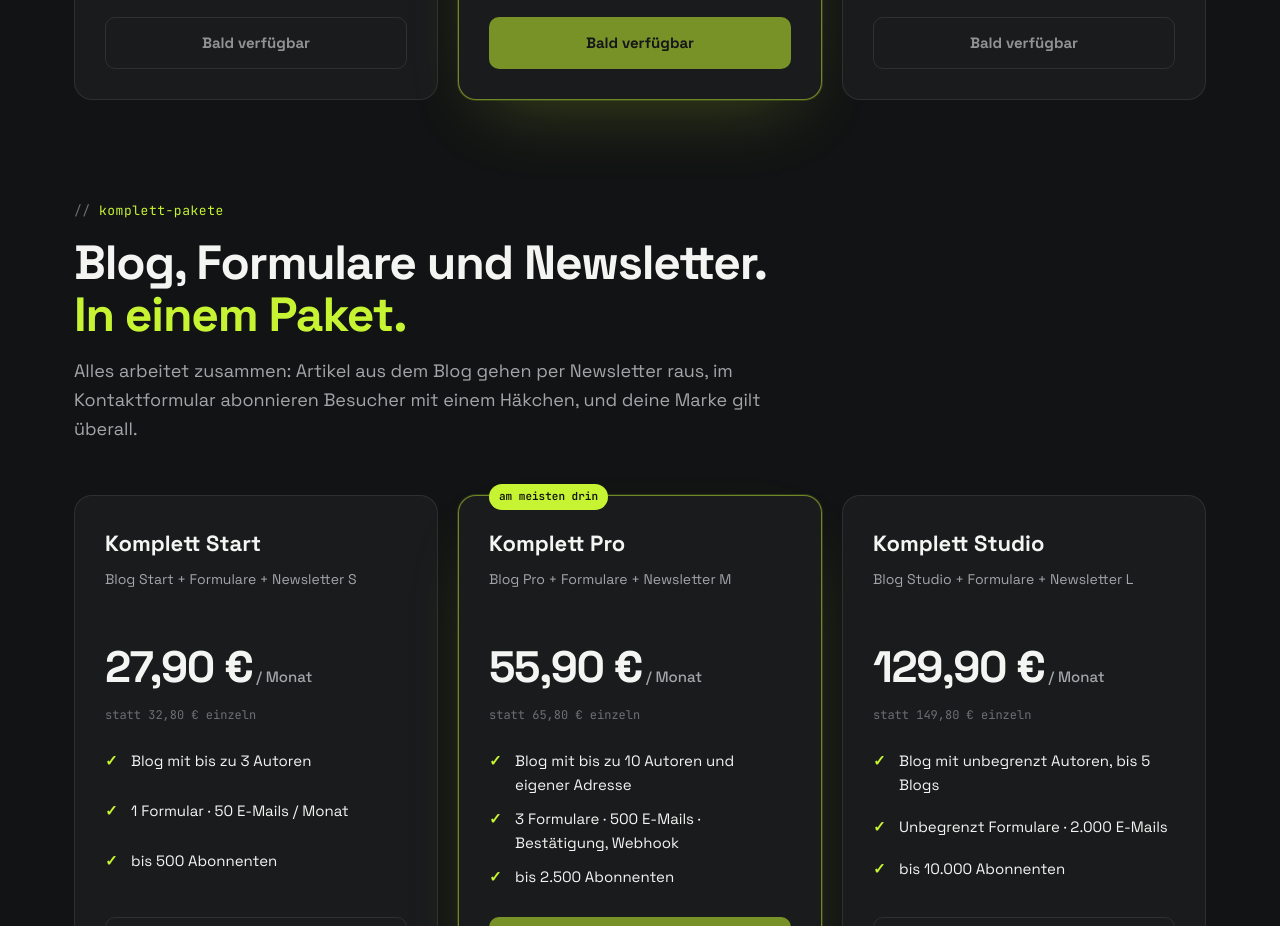
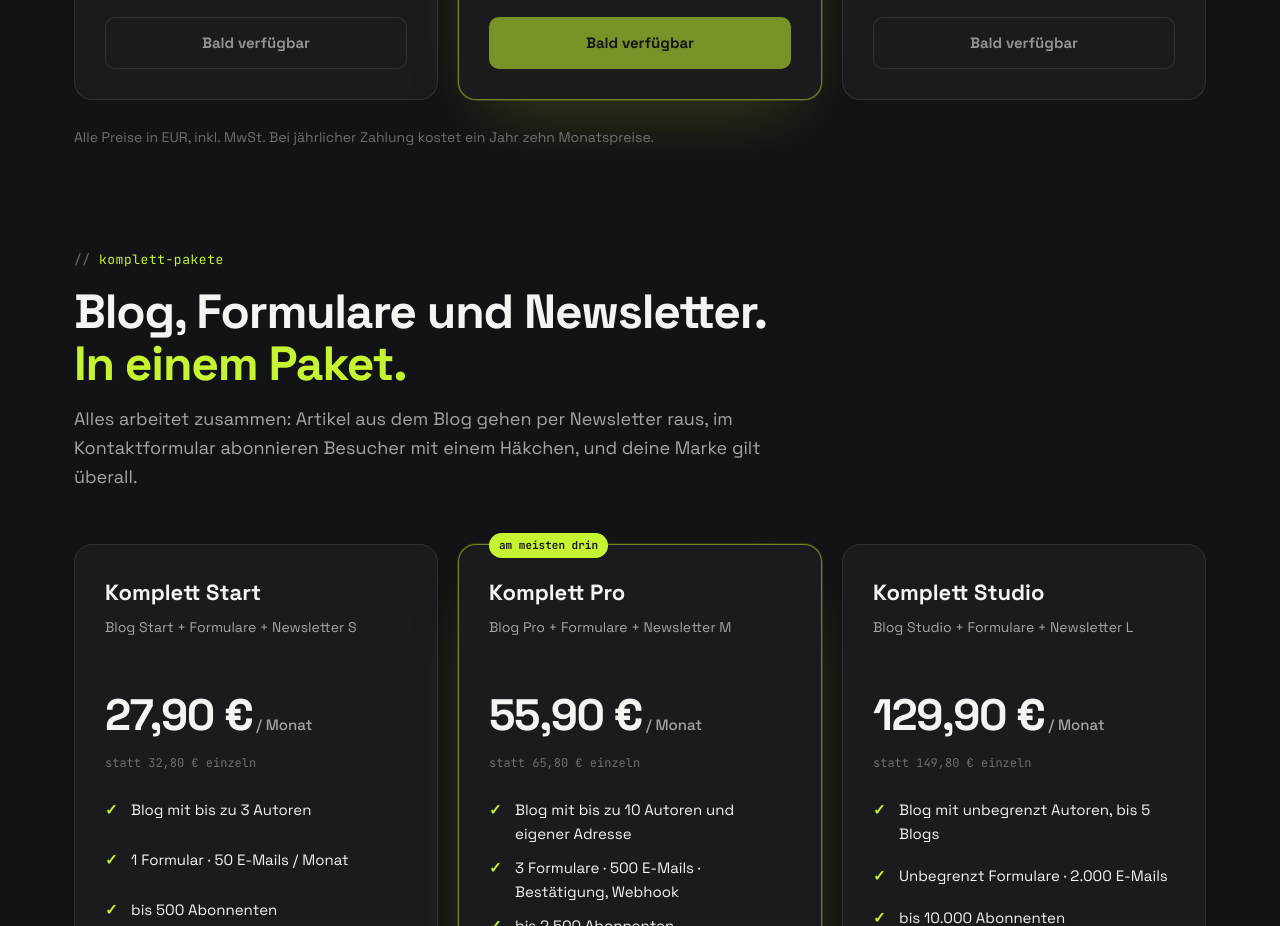
Before and after one commit to kaimalter-ops/codenovalabs-website, a plain HTML site: page de/products/codenova-newsletter.html in a window 1280 px wide. Shown: the part 5520-6446 px from the top of the page. Drawn offline with Linux system fonts and the light colour scheme.

Commit message:
Newsletter-Seite: Steuerhinweis direkt unter den Paketen
Co-Authored-By: Claude Opus 5.5 <noreply@anthropic.com>

```diff
--- a/de/products/codenova-newsletter.html
+++ b/de/products/codenova-newsletter.html
@@ -235,6 +235,7 @@
             <span class="btn btn-ghost" aria-disabled="true">Bald verfügbar</span>
           </article>
         </div>
+        <p class="plan-note reveal">Alle Preise in <span class="cur-name">EUR</span>, <span class="cur-tax" data-eur="inkl. MwSt." data-usd="zzgl. Steuern.">inkl. MwSt.</span> Bei jährlicher Zahlung kostet ein Jahr zehn Monatspreise.</p>
 
         <div class="section-head reveal" style="margin-top:96px">
           <span class="label">komplett-pakete</span>
```
Also changed, not shown: products/codenova-newsletter.html (+1 -0 lines).
